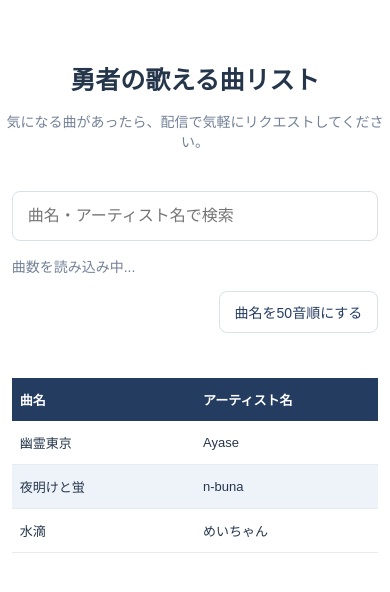
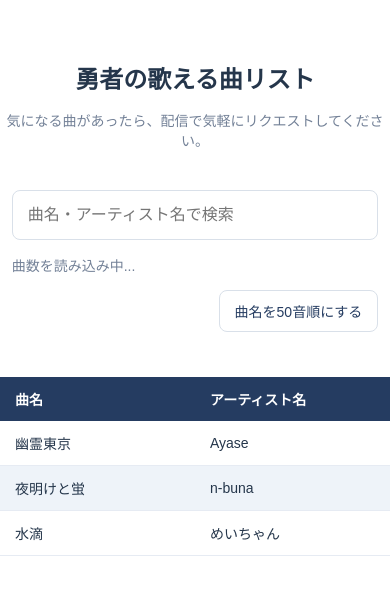
Before and after one commit to yusyaaaaaaaaaa16-rgb/yuusha-songlist, a plain HTML site: page index.html in a window 390 px wide. Drawn offline with Linux system fonts and the light colour scheme; no server answers.

Commit message:
Add files via upload

```diff
--- a/index.html
+++ b/index.html
@@ -163,6 +163,39 @@ thead th {
     overflow-x: auto;
 }
 
+/* スマホ用のデザイン */
+@media screen and (max-width: 600px) {
+
+    .table-scroll {
+        width: 100%;
+        max-width: 100%;
+        overflow-x: auto;
+        -webkit-overflow-scrolling: touch;
+    }
+
+    table {
+        width: max-content;
+        min-width: 100%;
+        table-layout: auto;
+        margin: 30px 0;
+    }
+
+    th, td {
+        white-space: nowrap;
+        padding: 12px 15px;
+        font-size: 14px;
+    }
+
+    h1 {
+        font-size: 24px;
+    }
+
+    .search-box,
+    .sort-box,
+    .count-box {
+        width: 94%;
+    }
+}
 </style>
 
 </head>
```
